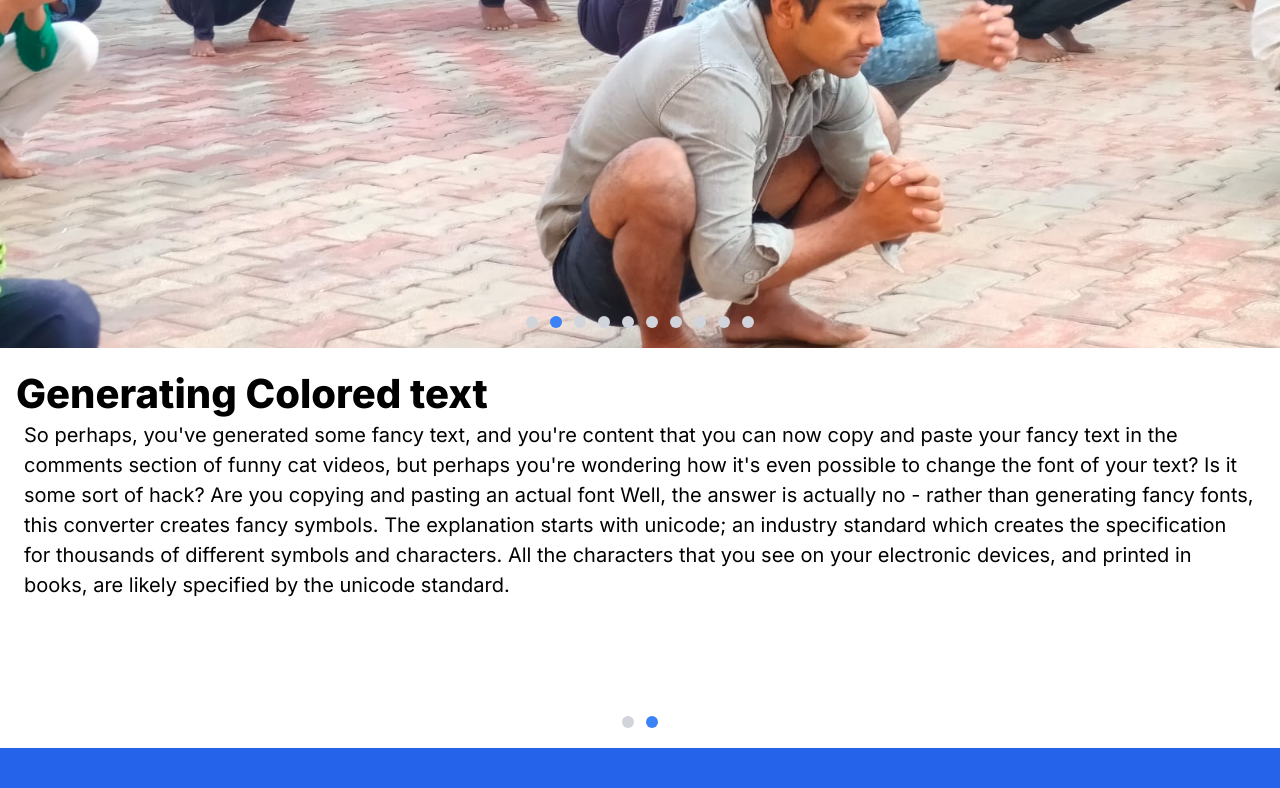
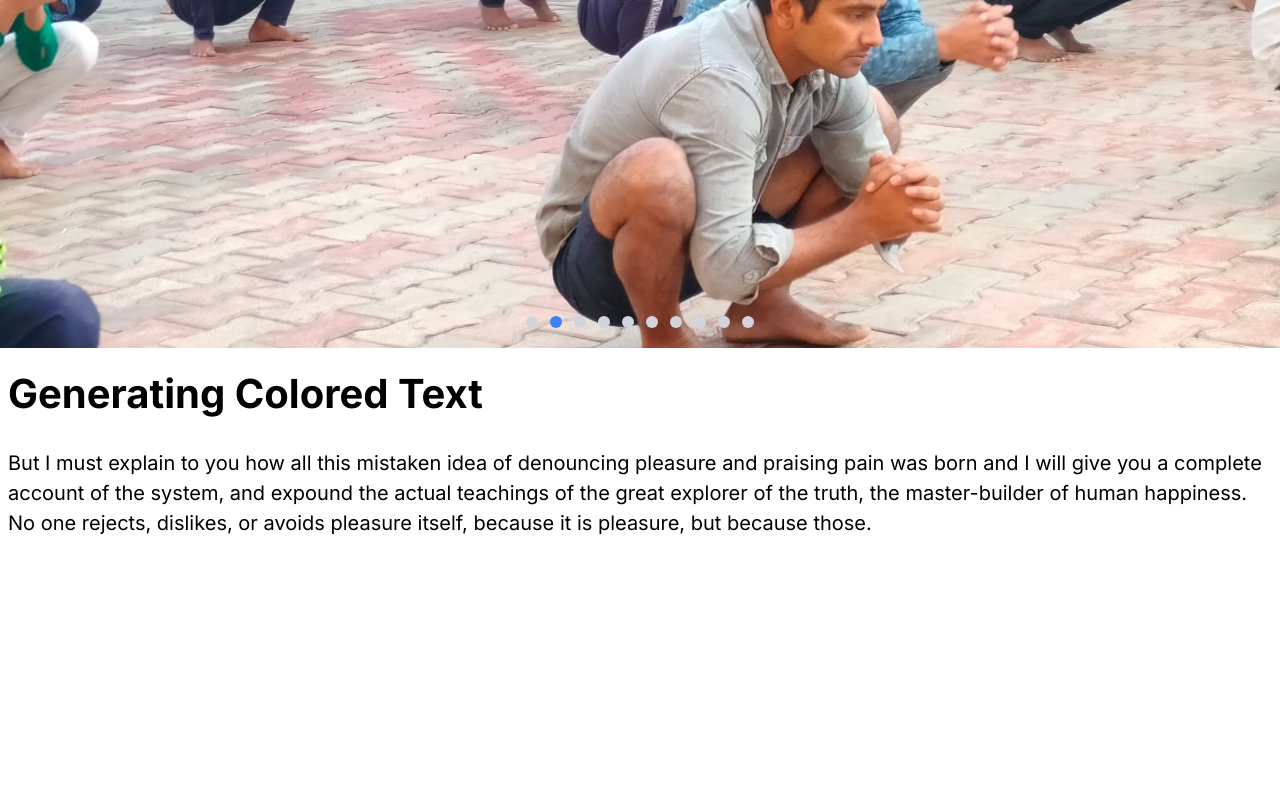
Before and after one commit to mishraanshuman786/ngo_website, a Next.js app: page / in a window 1280 px wide. Shown: the part 423-1211 px from the top of the page. Built offline with nearby package versions, Linux system fonts and the light colour scheme.

Commit message:
initial commit

```diff
--- a/src/components/AboutSection.jsx
+++ b/src/components/AboutSection.jsx
@@ -1,4 +1,4 @@
-"use client"
+"use client";
 import React, { useState, useEffect } from "react";
 
 function AboutSection() {
@@ -6,14 +6,12 @@ function AboutSection() {
 
   const slides = [
     {
-      heading: "Generating fancy text",
-      para:
-        "But I must explain to you how all this mistaken idea of denouncing pleasure and praising pain was born and I will give you a complete account of the system, and expound the actual teachings of the great explorer of the truth, the master-builder of human happiness. No one rejects, dislikes, or avoids pleasure itself, because it is pleasure, but because those who do not know how to pursue pleasure rationally encounter consequences that are extremely painful. Nor again is there anyone who loves or pursues or desires to obtain pain of itself, because it is pain, but because occasionally circumstances occur in which toil and pain can procure him some great pleasure. To take a trivial example, which of us ever undertakes laborious physical exercise, except to obtain some advantage from it? But who has any right to find fault with a man who chooses to enjoy a pleasure that has no annoying consequences, or one who avoids a pain that produces no resultant pleasure?",
+      heading: "Generating Fancy Text",
+      para: "Sed ut perspiciatis unde omnis iste natus error sit voluptatem accusantium doloremque laudantium, totam rem aperiam, eaque ipsa quae ab illo inventore veritatis et quasi architecto beatae vitae dicta sunt explicabo. Nemo enim ipsam voluptatem quia voluptas sit aspernatur aut odit aut fugit, sed quia consequuntur magni dolores eos qui ratione voluptatem sequi nesciunt. ", // your content
     },
     {
-      heading: "Generating Colored text",
-      para:
-        "So perhaps, you've generated some fancy text, and you're content that you can now copy and paste your fancy text in the comments section of funny cat videos, but perhaps you're wondering how it's even possible to change the font of your text? Is it some sort of hack? Are you copying and pasting an actual font Well, the answer is actually no - rather than generating fancy fonts, this converter creates fancy symbols. The explanation starts with unicode; an industry standard which creates the specification for thousands of different symbols and characters. All the characters that you see on your electronic devices, and printed in books, are likely specified by the unicode standard.",
+      heading: "Generating Colored Text",
+      para: "But I must explain to you how all this mistaken idea of denouncing pleasure and praising pain was born and I will give you a complete account of the system, and expound the actual teachings of the great explorer of the truth, the master-builder of human happiness. No one rejects, dislikes, or avoids pleasure itself, because it is pleasure, but because those. ", // your content
     },
   ];
 
@@ -40,7 +38,7 @@ function AboutSection() {
       id="default-carousel"
       className="relative w-full"
       data-carousel="slide"
-      style={{ height: "400px" }} // Set a fixed height for the container
+      style={{ height: "500px" }} // Set a fixed height for the container
     >
       {/* Carousel wrapper */}
       <div className="relative h-full overflow-hidden rounded-lg">
@@ -48,13 +46,19 @@ function AboutSection() {
           <div
             key={index}
             className={`${
-              currentSlide === index ? "opacity-100" : "opacity-0"
-            } transition-opacity duration-700 ease-in-out`}
+              currentSlide === index ? "left-0" : "-left-full"
+            } absolute transition-transform duration-700 ease-in-out w-full`}
             data-carousel-item
           >
-            <div className="relative">
-              <h1 className="m-4  absolute font-extrabold text-[40px]">{element.heading}</h1>
-            <h5 className="absolute m-6 top-12 text-[20px]">{element.para}</h5>
+            <div className="my-4 mx-2 ">
+              <h1 className="font-bold text-[38px] lg:text-[40px] ">
+                {element.heading}
+              </h1>
+
+              <h5 className=" top-12 text-[18px] lg:text-[20px]  mt-6">
+                {element.para}
+              </h5>
+              <br/>
             </div>
           </div>
         ))}
```
